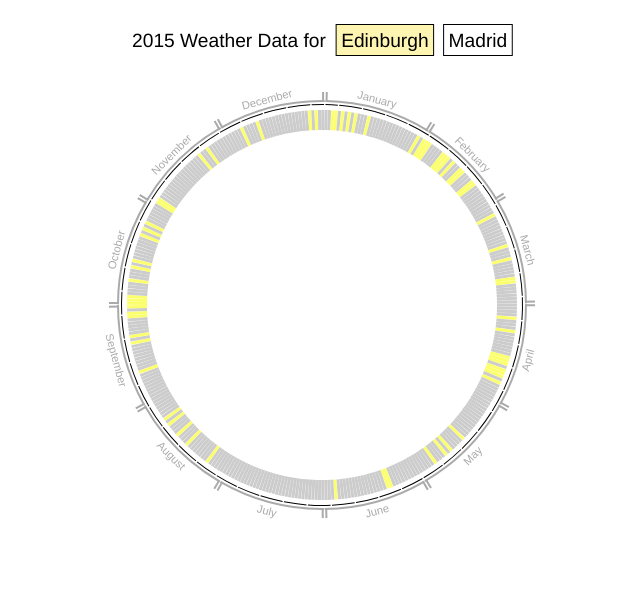
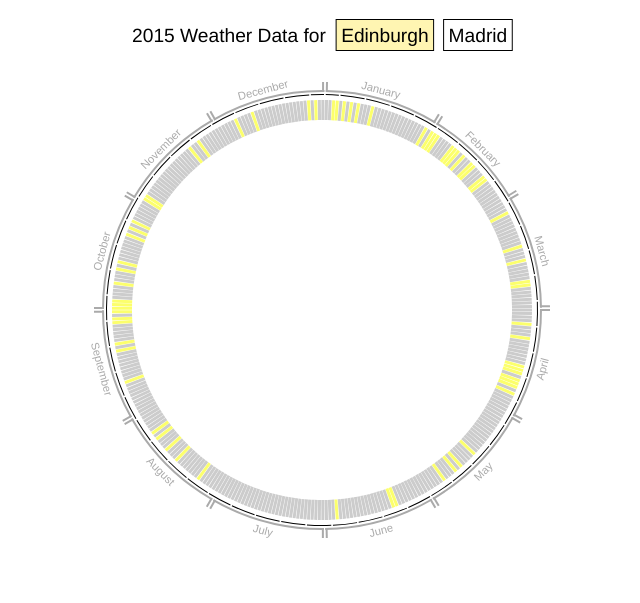
Before and after one commit to romans-sandbox/sunny-edi, a website: page index.html in a window 1280 px wide. Shown: the whole page, without its empty margins (318-958 px from the left). Drawn offline with nearby package versions, Linux system fonts and the light colour scheme; files that its build step writes are made by us from their sources.

Commit message:
positioning changes

```diff
--- a/index.html
+++ b/index.html
@@ -136,11 +136,11 @@
       var module = {};
 
       var width = 500;
-      var height = 550;
+      var height = 600;
       var margins = {
-        top: 70,
+        top: 20,
         right: 0,
-        bottom: 10,
+        bottom: 0,
         left: 0
       };
 
@@ -159,7 +159,7 @@
         weekSliceInnerOffset: 150,
         weekSliceOuterOffset: 25,
         weekSliceTextOffset: 5,
-        locationsOffset: -30,
+        locationsOffset: 15,
         locationsInnerSpace: 10,
         locationTextPadding: 5
       };
@@ -363,9 +363,9 @@
             .attr(
                 'transform',
                 'translate(' +
-                ((availWidth) / 2) +
+                (availWidth / 2) +
                 ', ' +
-                ((availHeight) / 2) +
+                (availHeight / 2) +
                 ')'
             );
 
```
